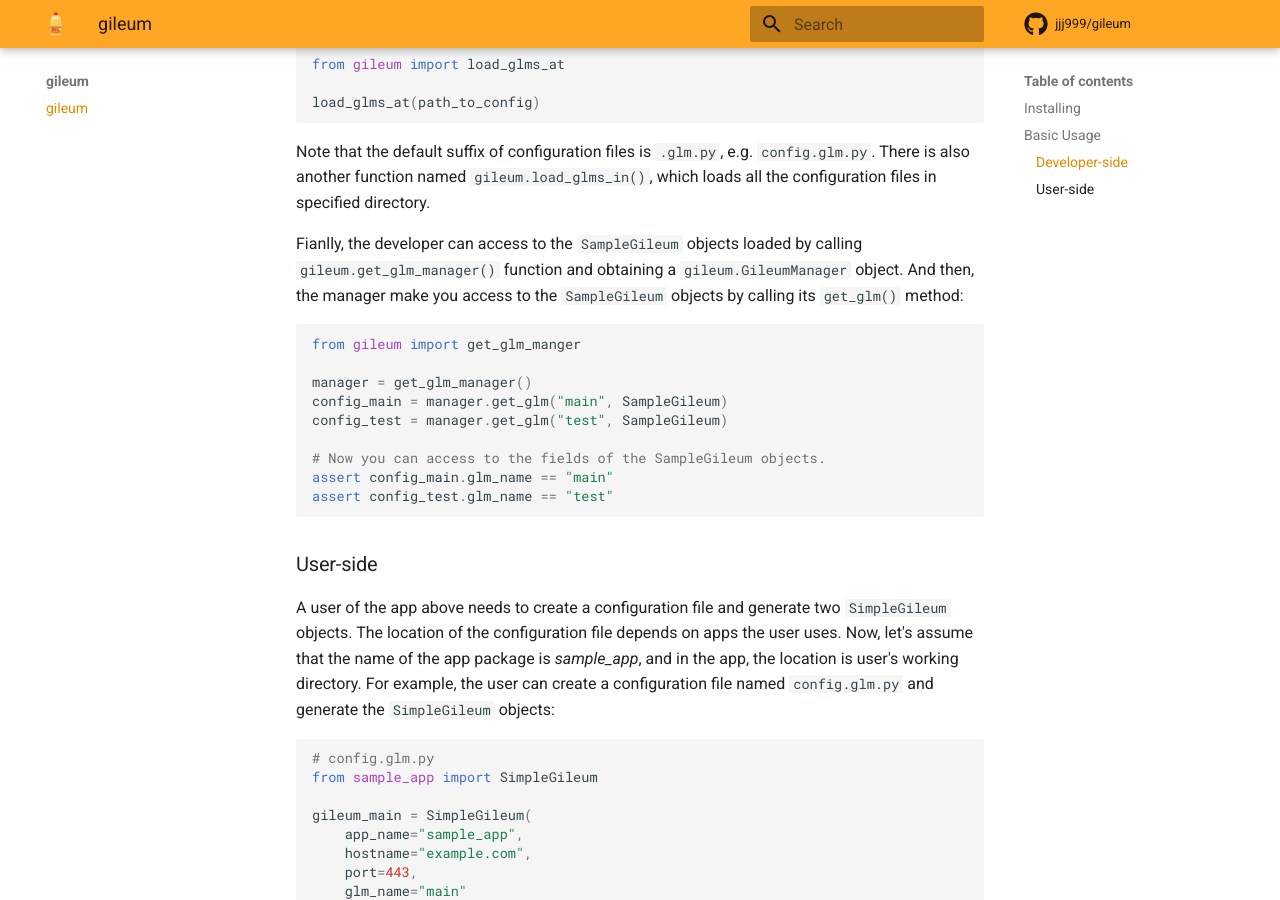
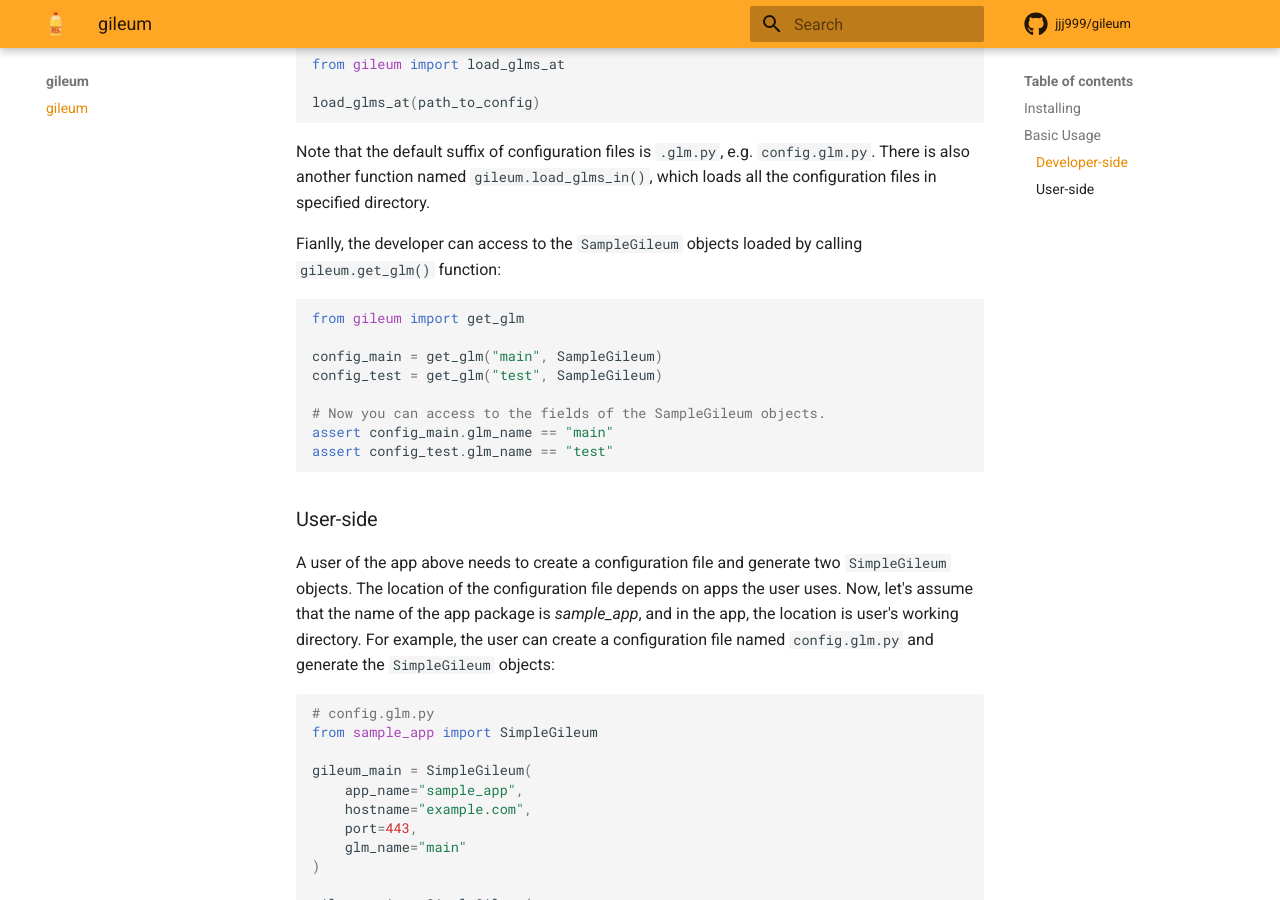
Before and after one commit to jjj999/gileum, an MkDocs documentation site: the page built from docs/index.md, in a window 1280 px wide and 900 px high, scrolled down 1023 px. Built offline with MkDocs 1.6.1 and Material for MkDocs 9.7.7, drawn with Linux system fonts in a browser that asks for light colours; comment, search, counter and statistics services are not loaded.

Commit message:
Redefined glm interfaces.

````diff
--- a/docs/index.md
+++ b/docs/index.md
@@ -42,14 +42,13 @@ load_glms_at(path_to_config)
 
 Note that the default suffix of configuration files is `.glm.py`, e.g. `config.glm.py`. There is also another function named `gileum.load_glms_in()`, which loads all the configuration files in specified directory.
 
-Fianlly, the developer can access to the `SampleGileum` objects loaded by calling `gileum.get_glm_manager()` function and obtaining a `gileum.GileumManager` object. And then, the manager make you access to the `SampleGileum` objects by calling its `get_glm()` method:
+Fianlly, the developer can access to the `SampleGileum` objects loaded by calling `gileum.get_glm()` function:
 
 ```python
-from gileum import get_glm_manger
+from gileum import get_glm
 
-manager = get_glm_manager()
-config_main = manager.get_glm("main", SampleGileum)
-config_test = manager.get_glm("test", SampleGileum)
+config_main = get_glm("main", SampleGileum)
+config_test = get_glm("test", SampleGileum)
 
 # Now you can access to the fields of the SampleGileum objects.
 assert config_main.glm_name == "main"
--- a/gileum/__init__.py
+++ b/gileum/__init__.py
@@ -1,4 +1,4 @@
-__version__ = "0.0.1"
+__version__ = "0.0.2"
 
 # gileum
 from gileum.gileum import BaseGileum
@@ -15,7 +15,7 @@ from gileum.loader import (
 from gileum.manager import (
     GileumManager,
     SyncGileumManager,
-    get_glm_manager,
+    get_glm,
     init_glm_manager,
 )
 
````
Also changed, not shown: README.md (+4 -5 lines), 3 other files.
